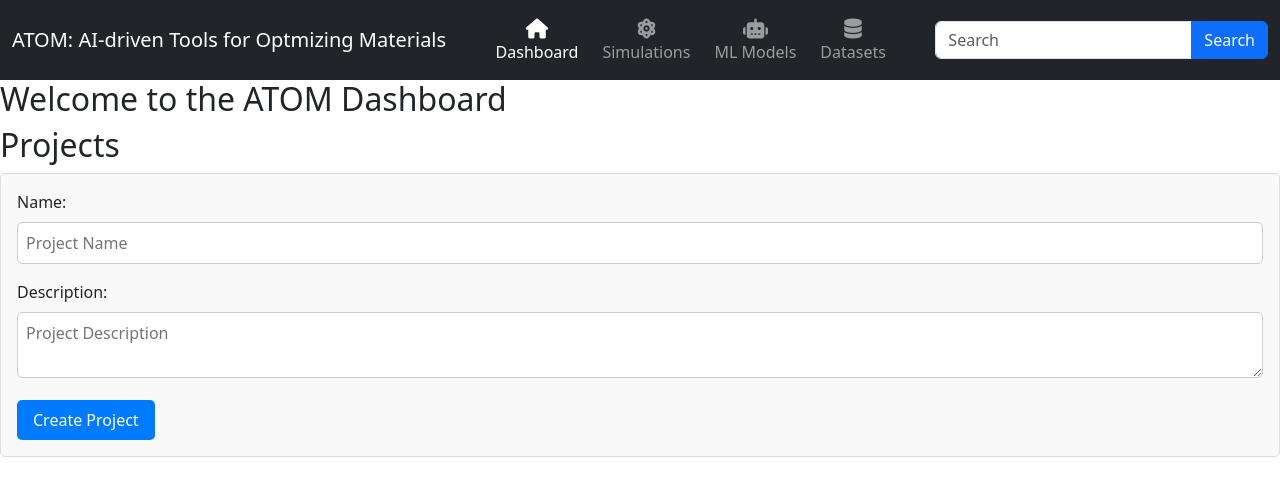
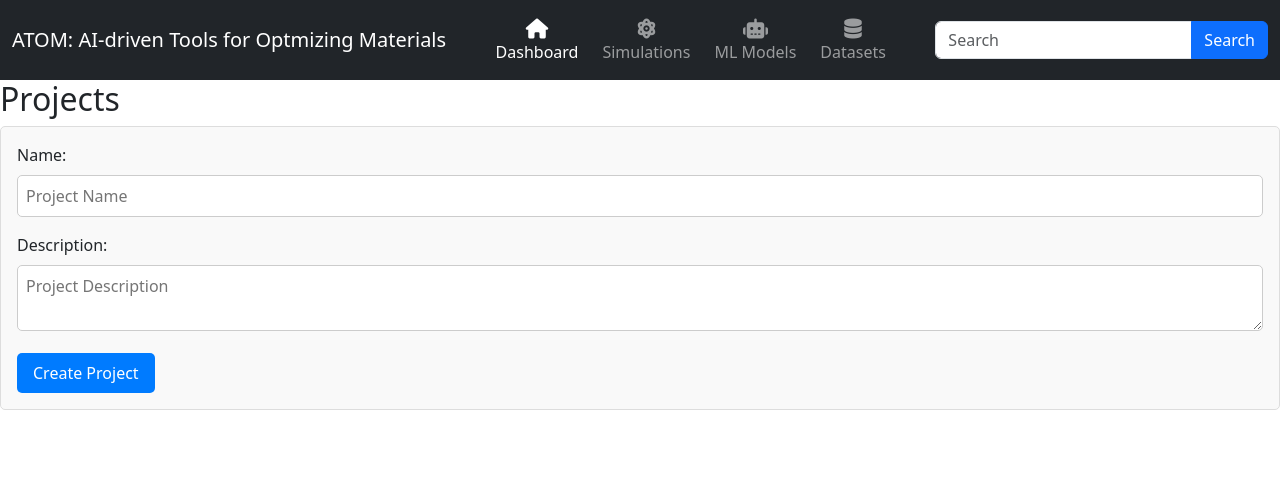
Before and after one commit to hieuadoan/ATOM, a React (Create React App) app in the folder frontend/: page / in a window 1280 px wide. Shown: the top 496 px of the page. Built offline with nearby package versions, Linux system fonts and the light colour scheme.

Commit message:
Updated texts

```diff
--- a/frontend/src/pages/Dashboard.js
+++ b/frontend/src/pages/Dashboard.js
@@ -4,7 +4,7 @@ import ProjectList from '../components/ProjectList';
 function Dashboard() {
     return (
         <div className="dashboard">
-            <h2>Welcome to the ATOM Dashboard</h2>
+            {/*<h2>Welcome to the ATOM Dashboard</h2>*/}
             <ProjectList />
         </div>
     );
```
